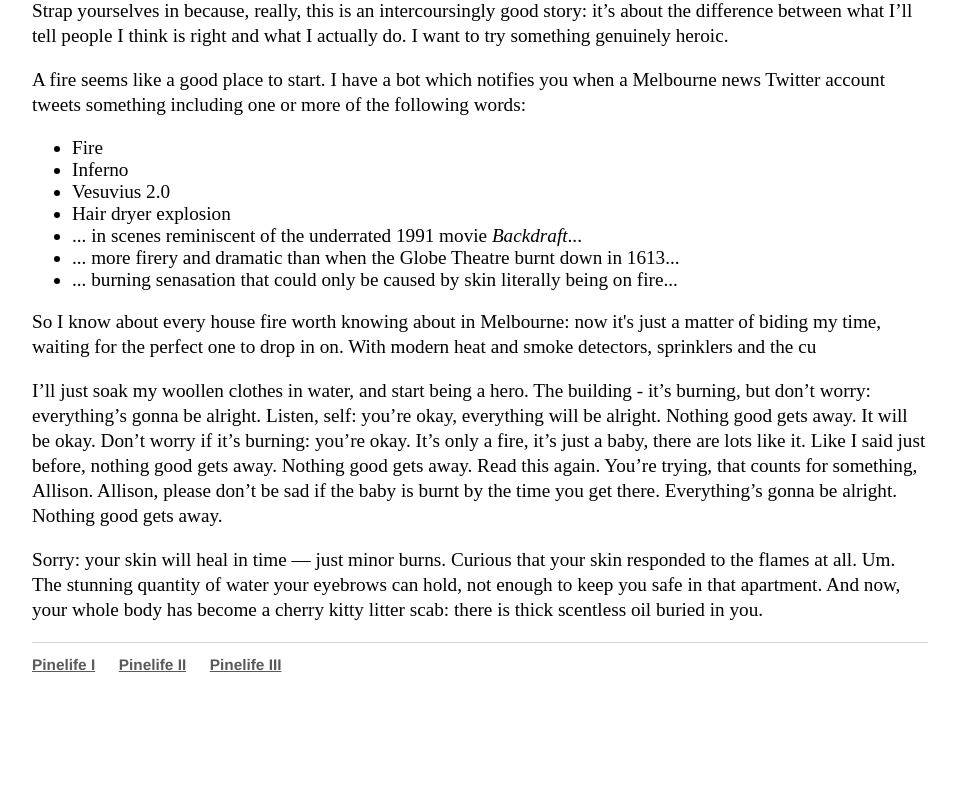
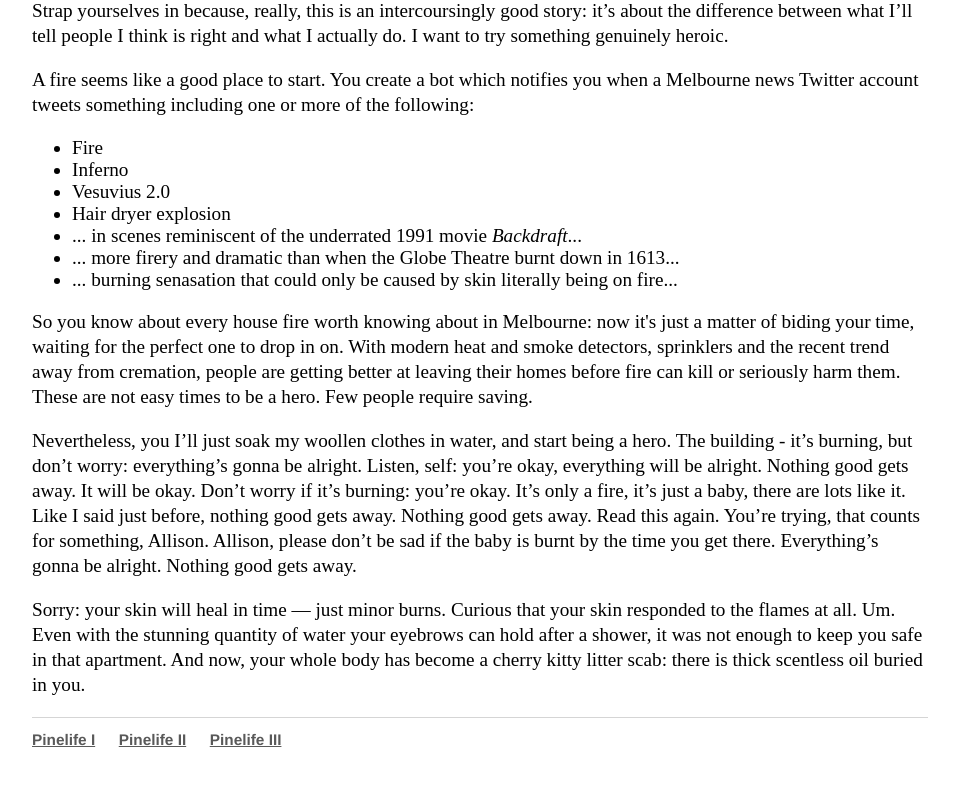
Before and after one commit to Pinelife/pinelife.github.io, a Jekyll site: the page built from Hellhole/Room9.html, in a window 1280 px wide. Shown: the part 587-1396 px from the top of the page, without its empty margins (160-1119 px from the left). Built offline with Jekyll 4.4.1, drawn with Linux system fonts in a browser that asks for light colours; before the commit the page ends 1321 px from its top, so only the background shows below that.

Commit message:
Update Room9.html

```diff
--- a/Hellhole/Room9.html
+++ b/Hellhole/Room9.html
@@ -8,8 +8,8 @@ title: Pinelife
   think is right and what I actually do. I want to try something genuinely heroic.
 </p>
 <p>
-A fire seems like a good place to start. I have a bot which notifies you when a Melbourne news Twitter account tweets something including
-  one or more of the following words:</p>
+A fire seems like a good place to start. You create a bot which notifies you when a Melbourne news Twitter account tweets something including
+  one or more of the following:</p>
   <ul>
     <li>Fire</li>
     <li>Inferno</li>
@@ -19,17 +19,19 @@ A fire seems like a good place to start. I have a bot which notifies you when a
     <li>... more firery and dramatic than when the Globe Theatre burnt down in 1613...</li>
     <li>... burning senasation that could only be caused by skin literally being on fire...</li>
 </ul>
-<p>So I know about every house fire worth knowing about in Melbourne: now it's just a matter of biding my time, waiting for the perfect one to drop in on.
-With modern heat and smoke detectors, sprinklers and the cu
+<p>So you know about every house fire worth knowing about in Melbourne: now it's just a matter of biding your time, waiting for the perfect one to drop in on.
+With modern heat and smoke detectors, sprinklers and the recent trend away from cremation, people are getting better at leaving their homes
+  before fire can kill or seriously harm them. These are not easy times to be a hero. Few people require saving.
 </p>
 <p>
+  Nevertheless, you
   I’ll just soak my woollen clothes in water, and start being a hero. The building - it’s burning,
   but don’t worry: everything’s gonna be alright. Listen, self: you’re okay, everything will be alright. Nothing good gets
   away. It will be okay. Don’t worry if it’s burning: you’re okay. It’s only a fire, it’s just a baby, there are lots like it. Like I
   said just before, nothing good gets away. Nothing good gets away. Read this again. You’re trying, that counts for something, Allison.
   Allison, please don’t be sad if the baby is burnt by the time you get there. Everything’s gonna be alright. Nothing good gets away.</p>
 <p>
- Sorry: your skin will heal in time — just minor burns. Curious that your skin responded to the flames at all. Um. The stunning quantity
-  of water your eyebrows can hold, not enough to keep you safe in that apartment. And now, your whole body has become a cherry kitty
+ Sorry: your skin will heal in time — just minor burns. Curious that your skin responded to the flames at all. Um. Even with the stunning quantity
+  of water your eyebrows can hold after a shower, it was not enough to keep you safe in that apartment. And now, your whole body has become a cherry kitty
   litter scab: there is thick scentless oil buried in you.
 </p>
```
